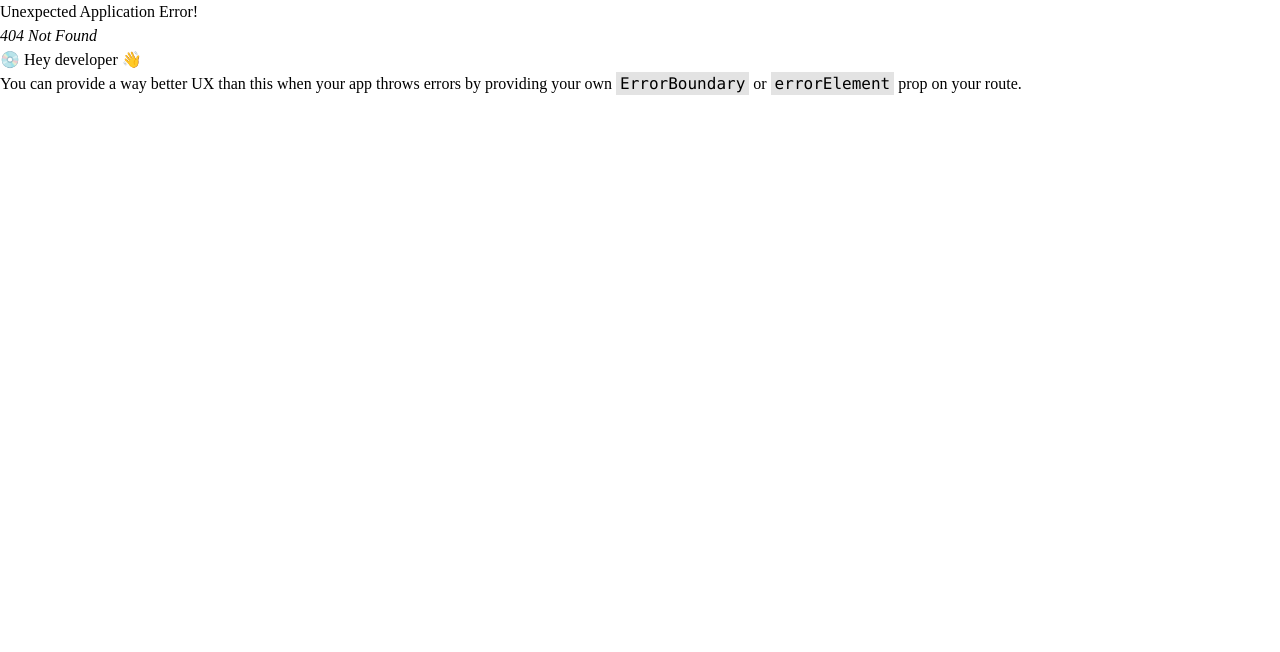
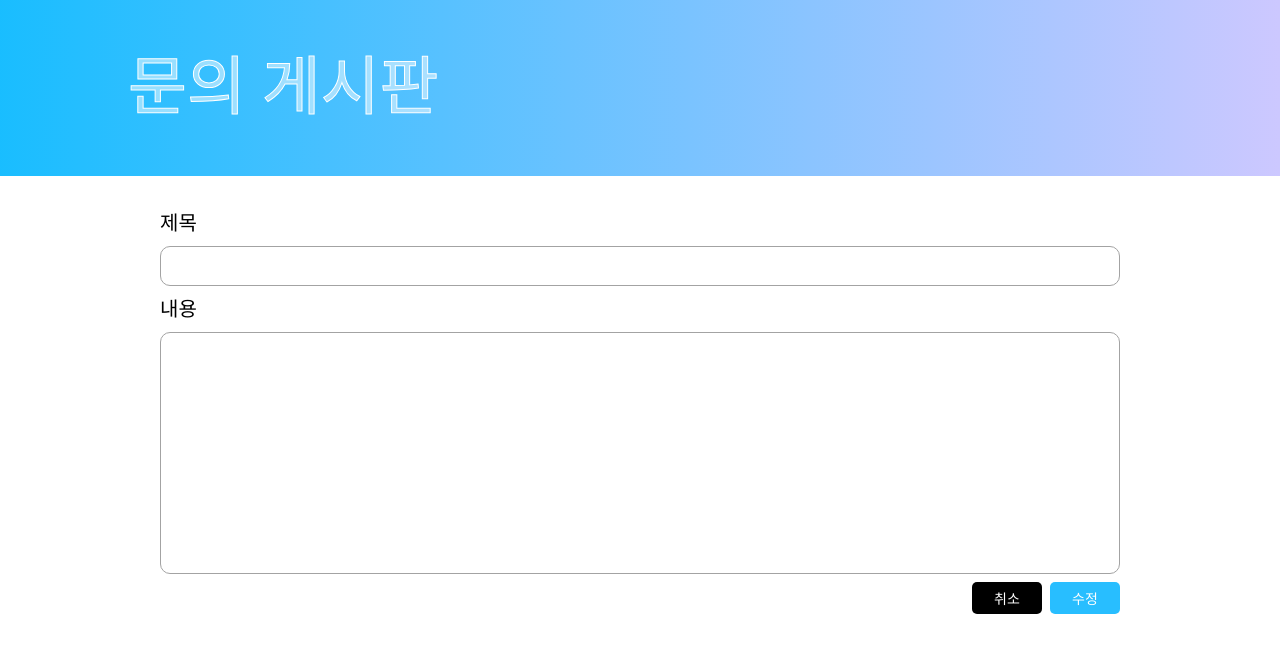
Before and after one commit to yuj1818/Sorimaeul, a React (Vite) app in the folder Front/: page /request/1/edit in a window 1280 px wide. Before the commit this address had no page. Shown: the top 652 px of the page. Built offline with nearby package versions, Linux system fonts and the light colour scheme; a web font is replaced by a local one.

Commit message:
feat: 요청 게시판 게시글 수정 페이지 생성 및 라우팅

```diff
--- /dev/null
+++ b/Front/src/pages/inquiry/RequestEditPage.tsx
@@ -0,0 +1,13 @@
+import RequestForm from "../../components/inquiry/request/RequestForm";
+import ColorLine from "../../components/inquiry/ColorLine";
+
+function RequestEditPage() {
+  return (
+    <>
+      <ColorLine />
+      <RequestForm isEdit={true} />
+    </>
+  )
+}
+
+export default RequestEditPage;
```
Also changed, not shown: Front/src/App.tsx (+10 -0 lines).
